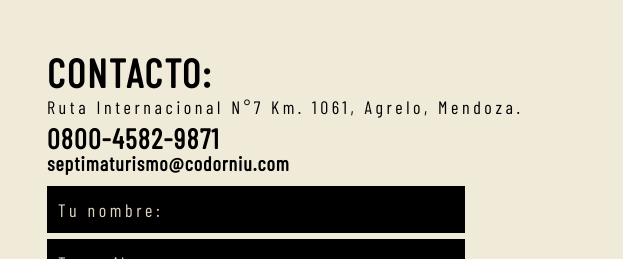
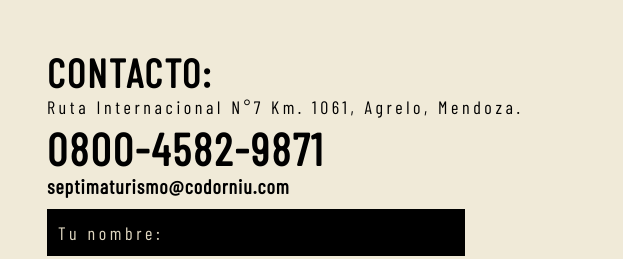
Before and after one commit to FedePoscek/1eraCosecha, a plain HTML site: page index.html in a window 1280 px wide. Shown: the part 2100-2359 px from the top of the page, 657-1280 px from the left. Drawn offline with nearby package versions, Linux system fonts and the light colour scheme; a web font is replaced by a local one.

Commit message:
Update 1eraCosecha.css

```diff
--- a/css/1eraCosecha.css
+++ b/css/1eraCosecha.css
@@ -337,11 +337,11 @@ hr {
 }
 .estilo-c3 {
     font-weight: 800;
-    font-size: 28px;
+    font-size: 45px;
     letter-spacing: 0.05em;
     text-align: left;
     color: black;
-    padding-bottom: 0.05em;
+    padding-top: 0.05em;
 }
 .estilo-c4 {
     font-weight: 800;
@@ -349,7 +349,7 @@ hr {
     letter-spacing: 0.05em;
     text-align: left;
     color: black;
-    padding-bottom: 0.50em;
+    padding: 0.25em 0 0.5em 0;
 }
 .estilo-c5 {
     font-family: 'Barlow Condensed', sans-serif;
```
